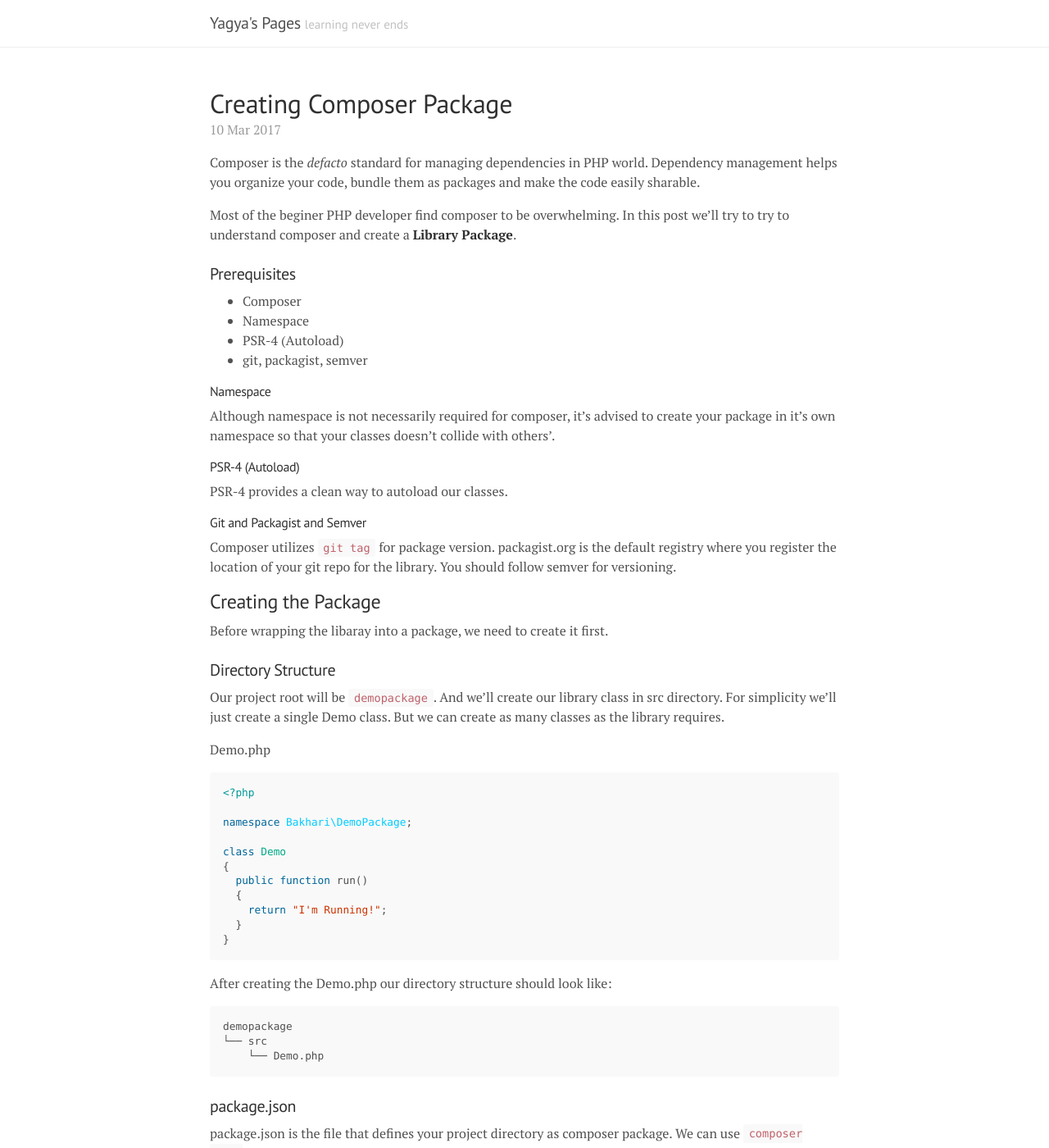
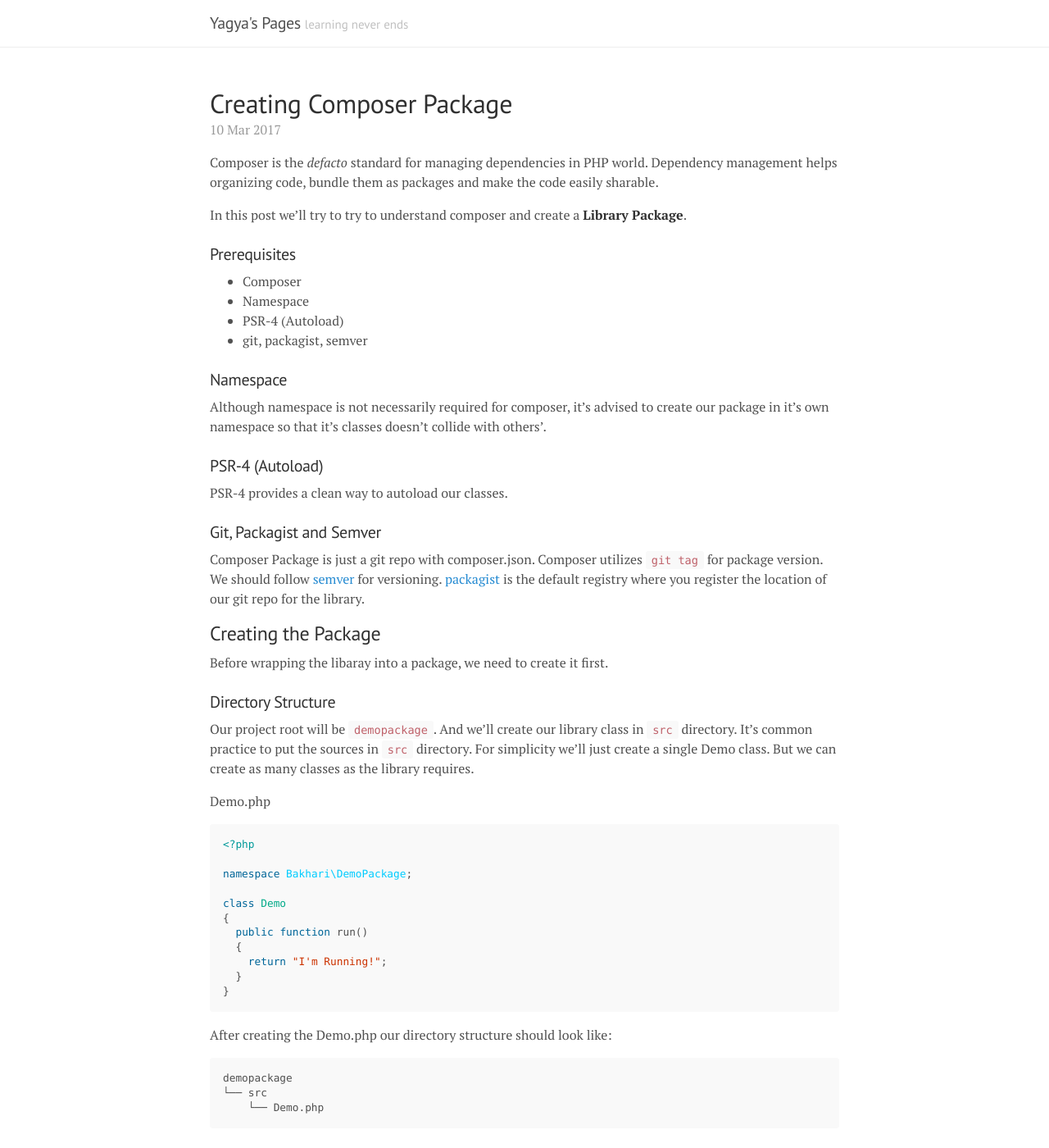
Before and after one commit to bdryagya/pages, a Jekyll site: the page built from _posts/2017-03-10-creating-composer-package.md, in a window 1280 px wide and 1400 px high. Shown: the whole window at 82% size. Built offline with Jekyll 4.4.1, drawn with Linux system fonts in a browser that asks for light colours; comment, search, counter and statistics services are not loaded; some of the changed text lies outside the part shown.

Commit message:
post: first

````diff
--- a/_posts/2017-03-10-creating-composer-package.md
+++ b/_posts/2017-03-10-creating-composer-package.md
@@ -4,9 +4,9 @@
 title: Creating Composer Package
 ---
 
-Composer is the *defacto* standard for managing dependencies in PHP world. Dependency management helps you organize your code, bundle them as packages and make the code easily sharable.
+Composer is the *defacto* standard for managing dependencies in PHP world. Dependency management helps organizing code, bundle them as packages and make the code easily sharable.
 
-Most of the beginer PHP developer find composer to be overwhelming. In this post we'll try to try to understand composer and create a **Library Package**.
+In this post we'll try to try to understand composer and create a **Library Package**.
 
 ### Prerequisites
 
@@ -16,17 +16,17 @@
 * git, packagist, semver
 
 
-#### Namespace
+### Namespace
 
-Although namespace is not necessarily required for composer, it's advised to create your package in it's own namespace so that your classes doesn't collide with others'.
+Although namespace is not necessarily required for composer, it's advised to create our package in it's own namespace so that it's classes doesn't collide with others'.
 
-#### PSR-4 (Autoload)
+### PSR-4 (Autoload)
 
 PSR-4 provides a clean way to autoload our classes.
 
-#### Git and Packagist and Semver
+### Git, Packagist and Semver
 
-Composer utilizes `git tag` for package version. packagist.org is the default registry where you register the location of your git repo for the library. You should follow semver for versioning.
+Composer Package is just a git repo with composer.json. Composer utilizes `git tag` for package version. We should follow [semver](http://semver.org) for versioning. [packagist](http://packagist.org) is the default registry where you register the location of our git repo for the library.
 
 
 
@@ -36,7 +36,7 @@
 
 ### Directory Structure
 
-Our project root will be `demopackage`.  And we'll create our library class in src directory. For simplicity we'll just create a single Demo class. But we can create as many classes as the library requires.
+Our project root will be `demopackage`.  And we'll create our library class in `src` directory. It's common practice to put the sources in `src` directory. For simplicity we'll just create a single Demo class. But we can create as many classes as the library requires.
 
 Demo.php
 
@@ -64,9 +64,9 @@
 
 
 
-### package.json
+### composer.json
 
-package.json is the file that defines your project directory as composer package. We can use `composer init` for creating it.
+composer.json is the file that defines our project directory to be a composer package. We can use `composer init` for creating it.
 
 ```
 $ composer init
@@ -105,7 +105,7 @@
 Do you confirm generation [yes]?
 ```
 
-This generates a composer.json file in your project root directory and the directory structure should look like:
+This generates a composer.json file in our project root directory and the directory structure looks like:
 
 ```
 demopackage
@@ -118,7 +118,7 @@
 
 ### Autoloading class
 
-Next, we'll define PSR-4 autoload for our library classes. Edit your composer.json file and add the autoload.
+Next, we'll define [PSR-4](http://www.php-fig.org/psr/psr-4/) autoload for our library classes. We'll edit our composer.json file and add the autoload.
 
 ```
 {
@@ -146,9 +146,43 @@
 
 
 
+## Github and Packagist
+
+I've created a new repo in GitHub for our package. We'll `tag` our commit as version `1.0.0` and push it to github.
+
+```
+# Initialize the git
+git init
+git add .
+git commit -m 'Init'
+
+# Tag the version
+git tag -a 1.0.0 -m 'Version 1.0.0'
+
+# Push to remote
+git remote add origin git@github.com:bdryagya/demopackage.git
+git push -u origin master
+
+# Push the tags
+git push --tags
+```
+
+Next we'll submit our package to packagist in Submit Package section entering our repo url (https://github.com/bdryagya/demopackage.git).
+
+If everything is fine, the package we'll be available through composer within a minute or two (after it being crawled by packagist).
+
+We can search our package using `composer search`.
+
+```
+$ composer search bakhari/demopackage
+bakhari/demopackage Composer Demo Library
+```
+
+
+
 ### Further Reading
 
 * [Composer](https://getcomposer.org)
 * [PHP Namespaces](http://php.net/manual/en/language.namespaces.php)
 * [PSR](http://www.php-fig.org/psr/)
-* [Semantic Versioning](http://semver.org/#semantic-versioning-200)
+* [Semantic Versioning](http://semver.org/)
````
Also changed, not shown: _posts/2017-03-10-another-test.md (deleted, +0 -11 lines).
